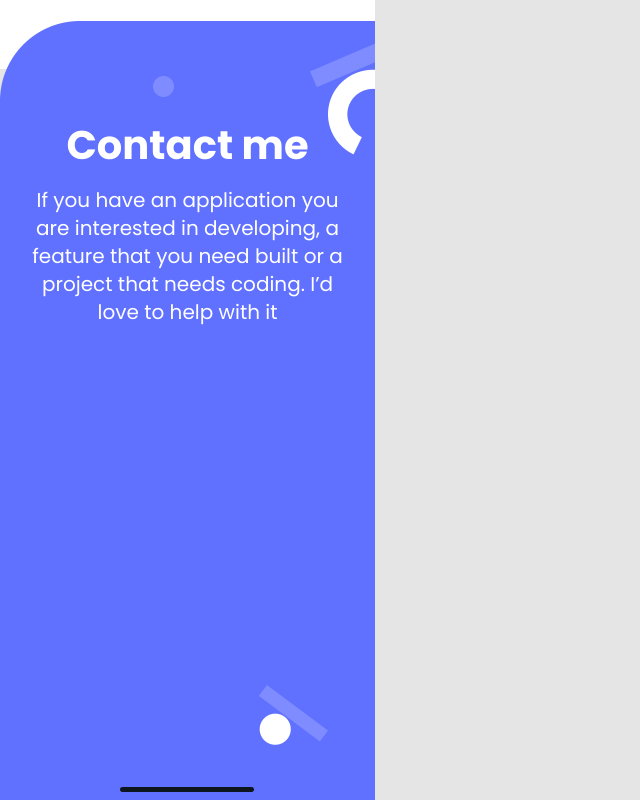
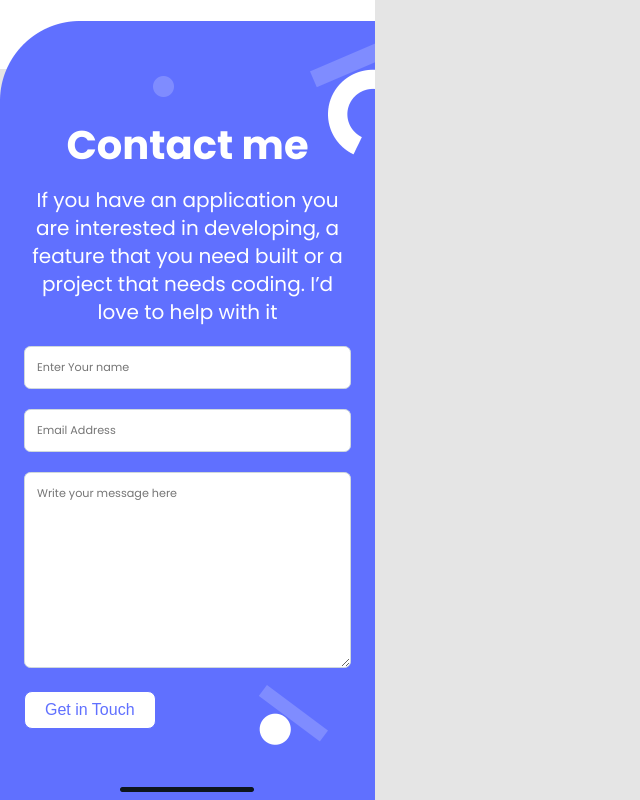
Before and after one commit to felixDev22/Portfolio, a website: page index.html in a window 1280 px wide. Shown: the part 4579-5379 px from the top of the page, without its empty margins (0-640 px from the left). Drawn offline with Linux system fonts and the light colour scheme.

Commit message:
Modify contact form with required specifications

```diff
--- a/index.html
+++ b/index.html
@@ -326,6 +326,22 @@
           <div class='contact-details container'>
             <h1>Contact me</h1>
             <p>If you have an application you are interested in developing, a feature that you need built or a project that needs coding. I’d love to help with it </p>
+
+            <form action="https://formspree.io/f/xaykozra" method="post" >
+              <ul class="input-form">
+              <li>
+                <input type="text" name="namearea" class="contact-form-input" placeholder="Enter Your name" maxlength="30" required>
+              </li>
+              <li>
+                  <input type="email" name="emailarea" class="contact-form-input" placeholder="Email Address" required>
+                </li>
+                <li>
+                    <textarea class="contact-form-input"  name= "messagearea" cols="30" rows="10" placeholder="Write your message here"  maxlength="500" required></textarea >
+                  </li>
+              </ul>
+
+              <button type="submit" name="submitarea" class="primary-btn" id="abt-btn">Get in Touch</button>
+            </form>
           </div>
 
           </div>
--- a/style.css
+++ b/style.css
@@ -345,5 +345,33 @@ color: var(--card-color);
  margin-top:1rem;
  line-height: 28px;
  font-size: 20px;
+}
 
+.contact-form {
+  display: flex;
 }
+
+.form,
+.contact-form-input,
+.message {
+  width: 100%;
+  font-size: 0.7rem;
+}
+
+.contact-form-input,
+.message {
+  border-radius: 0.4rem;
+  margin-top: 20px;
+  border: 1px solid #cfd8dc;
+  font-family: "Poppins", sans-serif;
+}
+
+.contact-form-input {
+  padding: 0.75rem;
+}
+
+#abt-btn {
+  display: flex;
+  cursor: pointer;
+  margin-top: 1rem;
+}
```
